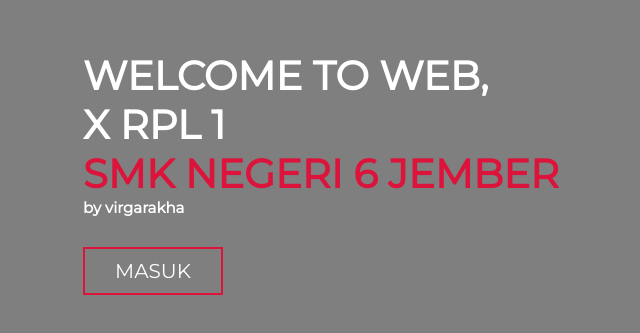
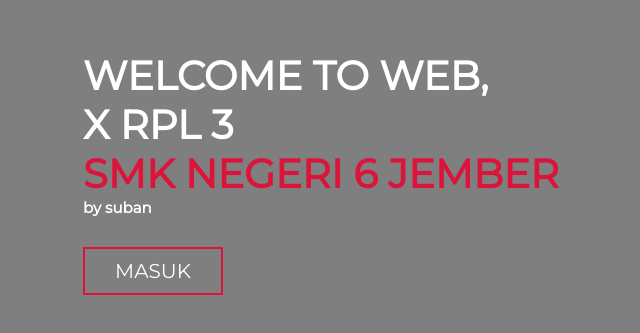
Before and after one commit to suban113333/xrpl1skanamberberanda, a plain HTML site: page index.html in a window 1280 px wide. Shown: the part 227-560 px from the top of the page, 319-959 px from the left. Drawn offline with Linux system fonts and the light colour scheme; a web font is replaced by a local one.

Commit message:
index.html

```diff
--- a/index.html
+++ b/index.html
@@ -3,7 +3,7 @@
 <head>
     <meta charset="UTF-8">
     <meta name="viewport" content="width=device-width, initial-scale=1.0">
-    <title>XRPL1SMKN6JBR</title>
+    <title>XRPL3SMKN6JBR</title>
     <link rel="stylesheet" href="style.css">
 </head>
 <body>
@@ -12,9 +12,9 @@
         <div class="hero container">
             <div>
                 <h1>WELCOME TO WEB, <span></span></h1>
-                <h1>X RPL 1 <span></span></h1>
+                <h1>X RPL 3 <span></span></h1>
                 <h1>SMK NEGERI 6 JEMBER <span></span></h1>
-                <h2>by virgarakha</h2>
+                <h2>by suban</h2>
                 <a href="#" type="button" class="cta">MASUK</a>
             </div>
         </div>
```
